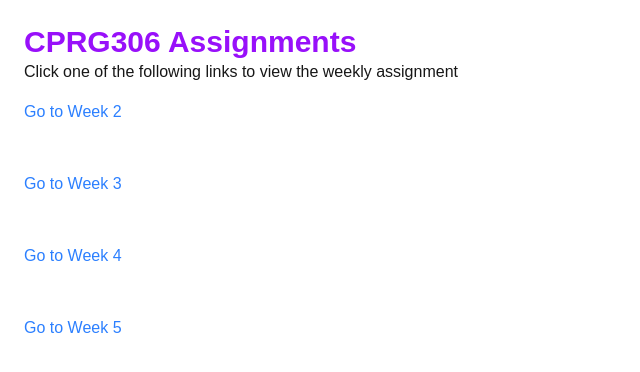
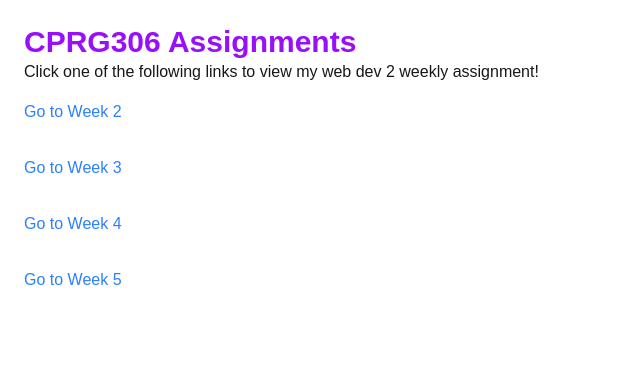
Before and after one commit to CodyLeblanc13/cprg306-assignments, a Next.js app: page / in a window 1280 px wide. Shown: the top 372 px of the page, without its empty margins (0-640 px from the left). Built offline with nearby package versions, Linux system fonts and the light colour scheme.

Commit message:
changed my main page into a function for mapping my weekly links + descriptions rather than redundant code to link every weeks new assignment

```diff
--- a/app/page.js
+++ b/app/page.js
@@ -1,30 +1,31 @@
 import Link from "next/link";
 export default function Page() {
+  const WeekLinks = [
+    { week: 2, description: "My name and github link" },
+    { week: 3, description: "Styled Shopping List" },
+    { week: 4, description: "Basic Interactive Component" },
+    { week: 5, description: "Interactivity with Forms" },
+  ];
+
   return (
     <main className="p-6">
       <h1 className="text-3xl font-bold text-purple-600">
         CPRG306 Assignments
       </h1>
       <p className="pb-4">
-        Click one of the following links to view the weekly assignment
+        Click one of the following links to view my web dev 2 weekly assignment!
       </p>
-      <section>
-        <Link href="/week-2" className="text-underline text-blue-500">
-          Go to Week 2<p className="text-white ">My name and github link</p>
-        </Link>
-        <br></br>
-        <Link href="/week-3" className="text-underline text-blue-500">
-          Go to Week 3<p className="text-white">Styled Shopping List</p>
-        </Link>
-        <br></br>
-        <Link href="/week-4" className="text-underline text-blue-500">
-          Go to Week 4<p className="text-white">Basic Interactive Component</p>
-        </Link>
-        <br></br>
-        <Link href="/week-5" className="text-underline text-blue-500">
-          Go to Week 5<p className="text-white">Interactivity with Forms</p>
-        </Link>
-      </section>
+      {WeekLinks.map((link) => (
+        <div key={link.week} className="mb-2">
+          <Link
+            href={`/week-${link.week}`}
+            className="text-underline text-blue-500 hover:"
+          >
+            Go to Week {link.week}
+          </Link>
+          <p className="text-white">{link.description}</p>
+        </div>
+      ))}
     </main>
   );
 }
```
